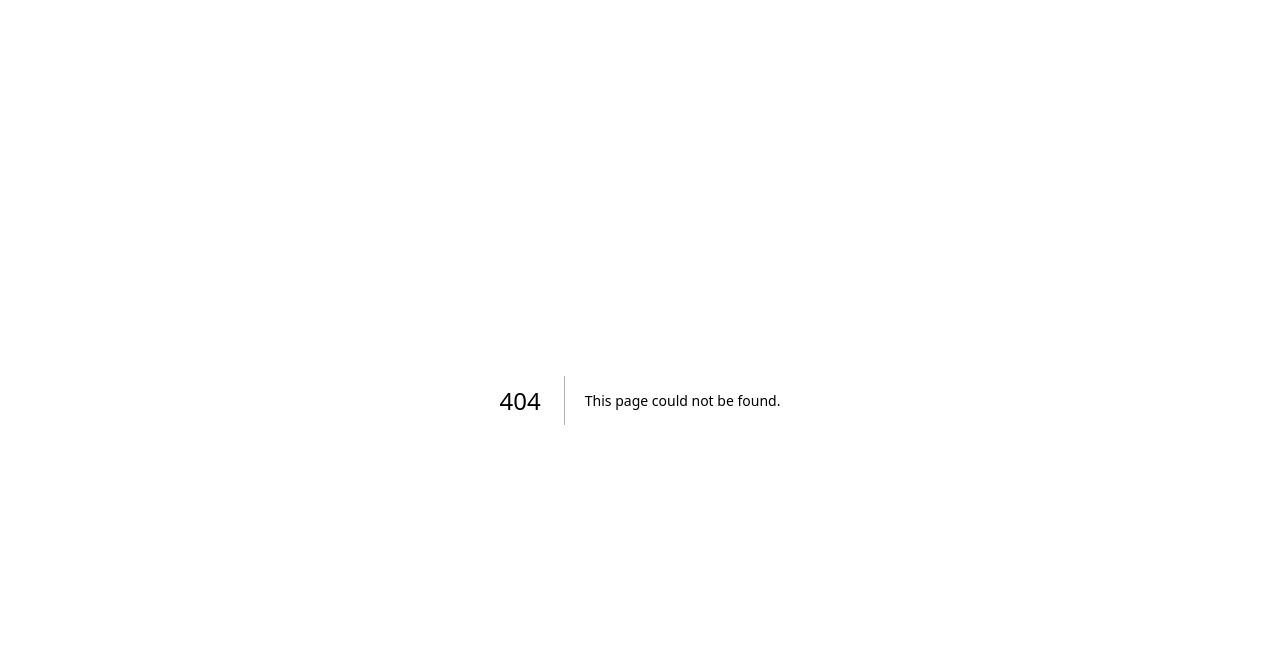
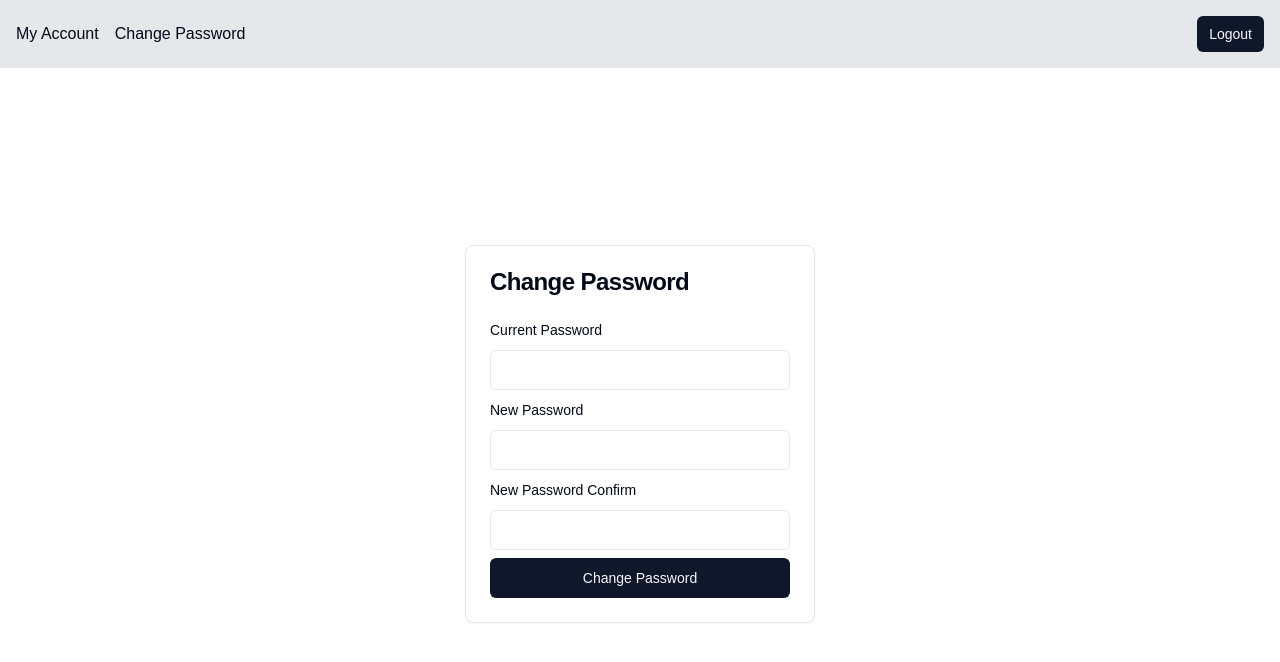
Before and after one commit to ceduardogodoi/next-auth-course, a Next.js app: page /change-password in a window 1280 px wide. Before the commit this address had no page. Shown: the top 662 px of the page. Built offline with nearby package versions, Linux system fonts and the light colour scheme; no server answers; sample sign-in values are in the browser's storage.

Commit message:
feat: change password page

```diff
--- /dev/null
+++ b/src/app/(logged-in)/change-password/change-password-form/index.tsx
@@ -0,0 +1,98 @@
+"use client";
+
+import { zodResolver } from "@hookform/resolvers/zod";
+import { SubmitHandler, useForm } from "react-hook-form";
+import { z } from "zod";
+import { Button } from "@/components/ui/button";
+import {
+  Form,
+  FormControl,
+  FormField,
+  FormItem,
+  FormLabel,
+  FormMessage,
+} from "@/components/ui/form";
+import { Input } from "@/components/ui/input";
+import { passwordMatchSchema } from "@/validation/password-match-schema";
+import { passwordSchema } from "@/validation/password-schema";
+
+const formSchema = z
+  .object({
+    currentPassword: passwordSchema,
+  })
+  .and(passwordMatchSchema);
+
+type FormSchema = z.infer<typeof formSchema>;
+
+export function ChangePasswordForm() {
+  const form = useForm<FormSchema>({
+    resolver: zodResolver(formSchema),
+    defaultValues: {
+      currentPassword: "",
+      password: "",
+      passwordConfirm: "",
+    },
+  });
+
+  const handleSubmit: SubmitHandler<FormSchema> = async (data) => {
+    console.log(data);
+  };
+
+  return (
+    <Form {...form}>
+      <form onSubmit={form.handleSubmit(handleSubmit)}>
+        <fieldset
+          className="flex flex-col gap-2"
+          disabled={form.formState.isSubmitting}
+        >
+          <FormField
+            control={form.control}
+            name="currentPassword"
+            render={({ field }) => (
+              <FormItem>
+                <FormLabel>Current Password</FormLabel>
+                <FormControl>
+                  <Input {...field} type="password" />
+                </FormControl>
+
+                <FormMessage />
+              </FormItem>
+            )}
+          />
+
+          <FormField
+            control={form.control}
+            name="password"
+            render={({ field }) => (
+              <FormItem>
+                <FormLabel>New Password</FormLabel>
+                <FormControl>
+                  <Input {...field} type="password" />
+                </FormControl>
+
+                <FormMessage />
+              </FormItem>
+            )}
+          />
+
+          <FormField
+            control={form.control}
+            name="passwordConfirm"
+            render={({ field }) => (
+              <FormItem>
+                <FormLabel>New Password Confirm</FormLabel>
+                <FormControl>
+                  <Input {...field} type="password" />
+                </FormControl>
+
+                <FormMessage />
+              </FormItem>
+            )}
+          />
+
+          <Button type="submit">Change Password</Button>
+        </fieldset>
+      </form>
+    </Form>
+  );
+}
--- /dev/null
+++ b/src/app/(logged-in)/change-password/page.tsx
@@ -0,0 +1,16 @@
+import { Card, CardContent, CardHeader, CardTitle } from "@/components/ui/card";
+import { ChangePasswordForm } from "./change-password-form";
+
+export default function ChangePasswordPage() {
+  return (
+    <Card className="w-[350px]">
+      <CardHeader>
+        <CardTitle>Change Password</CardTitle>
+      </CardHeader>
+
+      <CardContent>
+        <ChangePasswordForm />
+      </CardContent>
+    </Card>
+  );
+}
```
